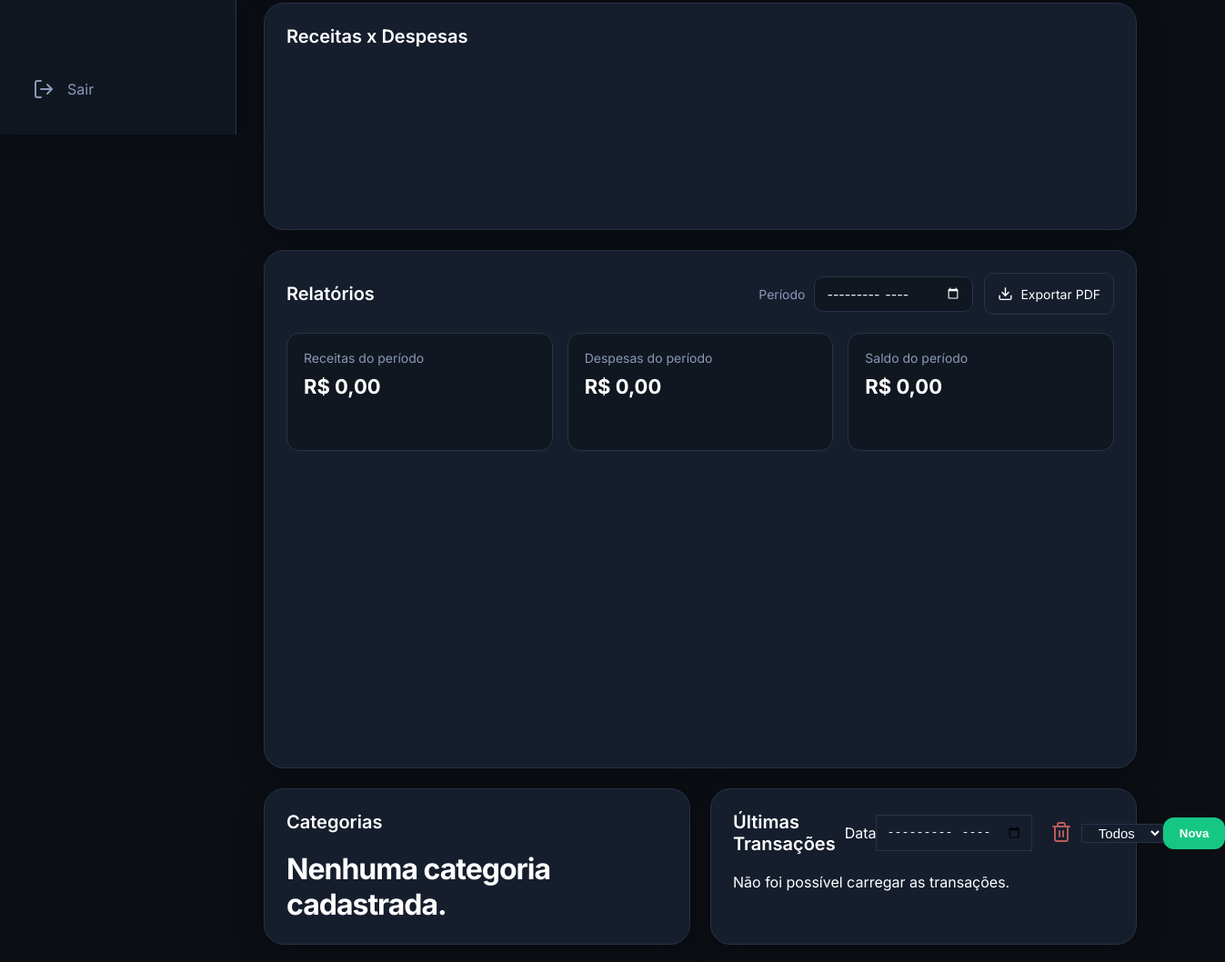
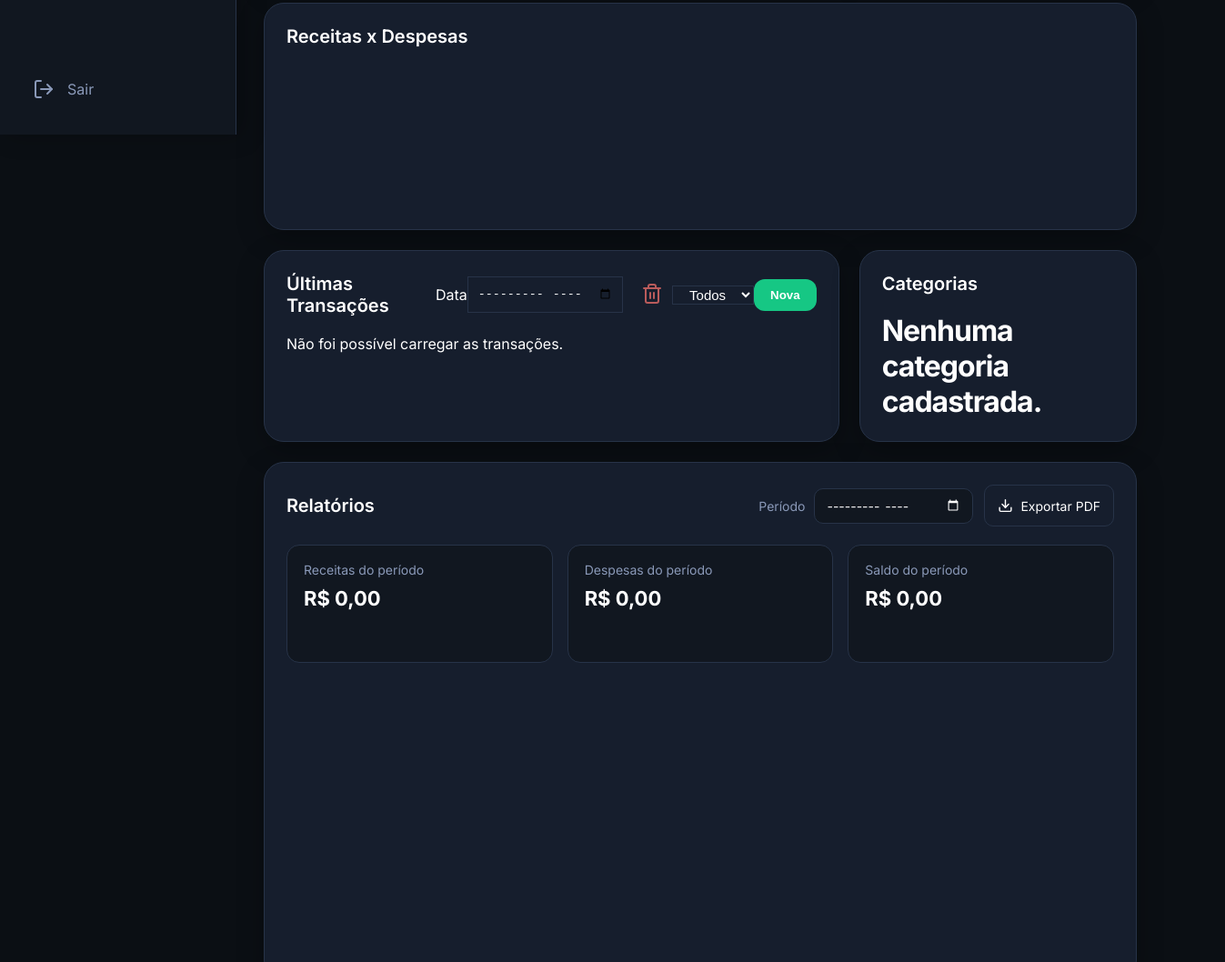
Before and after one commit to enriquebdev/FinTrack, a website: page index.html in a window 1280 px wide. Shown: the part 652-1710 px from the top of the page at 91% size, 1347 px wide, since content can reach past the window. Drawn offline with nearby package versions, Linux system fonts and the light colour scheme; no server answers.

Commit message:
feat: reorganizar cards do dashboard

```diff
--- a/CSS/animacoes.css
+++ b/CSS/animacoes.css
@@ -273,6 +273,29 @@
 =                 RESPONSIVIDADE                   =
 ==================================================*/
 
+/* Organização visual: análise primeiro, ação depois e relatórios ao final. */
+.transacoes {
+    order: 4;
+}
+
+.categorias {
+    order: 5;
+}
+
+.relatorios {
+    order: 6;
+}
+
+@media (min-width: 1101px) {
+    .transacoes {
+        grid-column: span 8;
+    }
+
+    .categorias {
+        grid-column: span 4;
+    }
+}
+
 /* Tablet: barra lateral compacta e cards em duas colunas. */
 @media (max-width: 1100px) {
     .sidebar {
```
